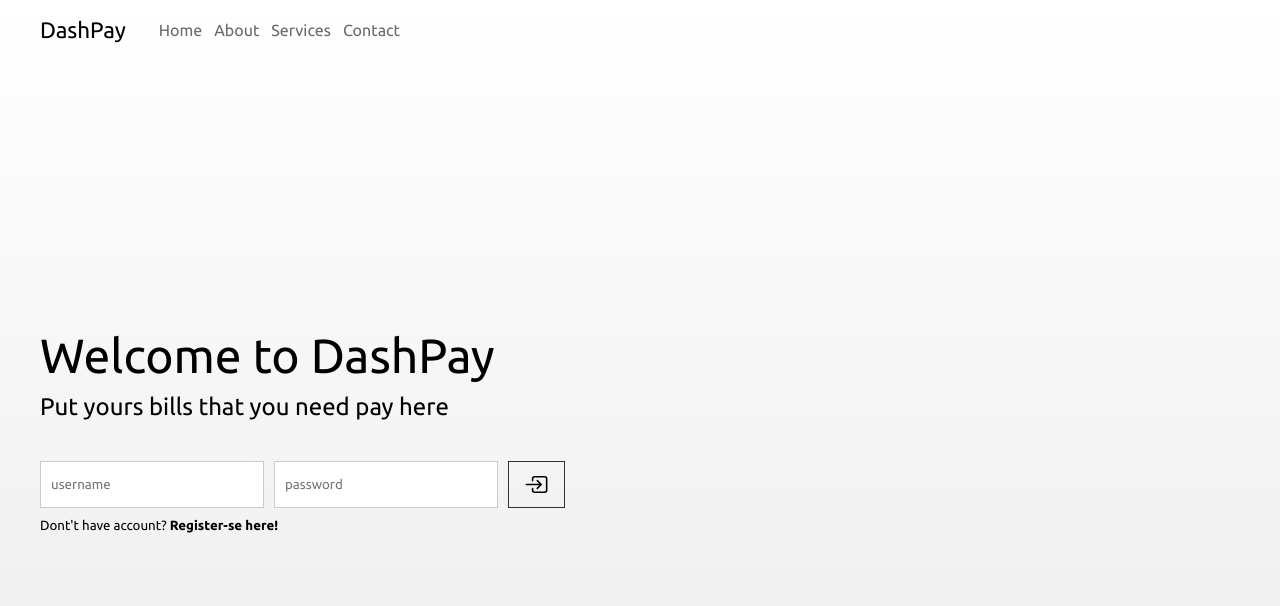
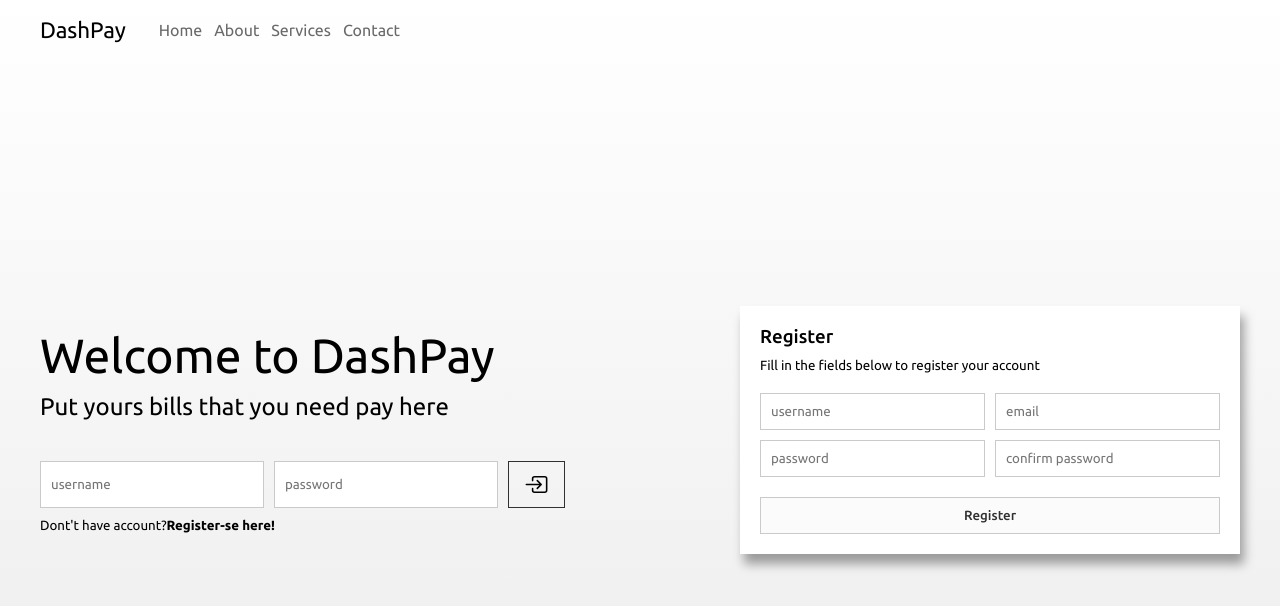
Before and after one commit to leokoby/dash-pay, a React (Vite) app: page / in a window 1280 px wide. Both pictures are taken after a click on the element "Register-se here!". Shown: the top 606 px of the page. Built offline with nearby package versions, Linux system fonts and the light colour scheme.

Commit message:
feature:added register component

```diff
--- /dev/null
+++ b/src/components/Input/Input.tsx
@@ -0,0 +1,32 @@
+import React from "react";
+import styled from "styled-components";
+
+type InputProps = {
+  typeOfInput: string;
+  nameOfInput: string;
+  placeholder: string;
+  onChange?: () => void;
+};
+
+const InputComponent = styled.input`
+  padding: 10px;
+  border: 1px solid var(--color-gray-3);
+`;
+
+export default function Input({
+  typeOfInput,
+  nameOfInput,
+  placeholder,
+  onChange,
+}: InputProps) {
+  return (
+    <React.Fragment>
+      <InputComponent
+        type={typeOfInput}
+        name={nameOfInput}
+        placeholder={placeholder}
+        onChange={() => onChange}
+      />
+    </React.Fragment>
+  );
+}
--- a/src/pages/Home/Home.tsx
+++ b/src/pages/Home/Home.tsx
@@ -1,14 +1,18 @@
 import React from 'react'
 import styled from 'styled-components'
 import {IoEnterOutline} from 'react-icons/io5'
+import Input from '../../components/Input/Input'
+import Register from './Register'
 
 const HomeContainer = styled.div`
   width: 100%;
+  max-width: 1200px;
+  margin: 0 auto;
   height: calc(100vh - 60px);
   display: flex;
   align-items: center;
 
-  div{
+  .content-home{
     width: 100%;
     max-width: 1200px;
     margin: 0 auto;
@@ -31,15 +35,11 @@ const HomeContainer = styled.div`
       }
     }
 
-    div{
+    .inputs-login{
       display: flex;
       flex-direction:row;
+      gap: 10px;
       margin-top: 30px;
-
-      input{
-        padding: 10px;
-        border: 1px solid var(--color-gray-3);
-      }
 
       button{
         padding: 10px 15px;
@@ -61,7 +61,11 @@ const HomeContainer = styled.div`
 
   }
   @media (max-width: 1000px){
-    div{
+    flex-direction: column;
+    justify-content: flex-start;
+    margin-top: 200px;
+    gap: 30px;
+    .content-home{
       h1{
         font-size: 2.2rem;
       }
@@ -70,7 +74,7 @@ const HomeContainer = styled.div`
         font-size: 1.3rem;
       }
 
-      div{
+      .inputs-login{
         flex-direction: column;
         align-items: flex-start;
         justify-content: flex-start;
@@ -80,18 +84,27 @@ const HomeContainer = styled.div`
 `
 
 export default function Home() {
+  const [needRegister, setNeedRegister] = React.useState(false)
+
   return (
+    <React.Fragment>
       <HomeContainer>
-      <div>
+        <div className='content-home'>
           <h1>Welcome to DashPay</h1>
           <h3>Put yours bills that you need pay here</h3>
-        <div>
-          <input type="text" placeholder='username'/>
-          <input type="password" placeholder='password'/>
+          <div className='inputs-login'>
+            <Input typeOfInput='text'  placeholder='username' nameOfInput='username'/>
+            <Input typeOfInput='password'  placeholder='password' nameOfInput='password'/>
             <button><IoEnterOutline size={25} /></button>
           </div>
-        <small>Dont't have account?<strong> Register-se here!</strong></small>
+          <small>Dont't have account?<strong onClick={() => setNeedRegister(!needRegister)}>Register-se here!</strong></small>
         </div>
+      {needRegister ? (
+       <>
+       <Register />
+       </>
+      ) : null}
       </HomeContainer>
+    </React.Fragment>
   )
 }
--- /dev/null
+++ b/src/pages/Home/Register.tsx
@@ -0,0 +1,76 @@
+import React from 'react'
+import Input from '../../components/Input/Input'
+import { styled } from 'styled-components'
+
+const RegisterComponent = styled.div`
+  width: 100%;
+  max-width: 500px;
+  display: flex;
+  flex-direction: column;
+  padding: 20px;
+  background: #fff;
+  animation:show 400ms ease-in-out;
+  box-shadow: 4px 10px 10px rgba(0, 0, 0, 0.36);
+
+  h3{
+    font-weight: 500;
+    margin-bottom: 10px;
+  }
+
+  .gp-inputs{
+    width: 100%;
+    display: grid;
+    grid-template-columns: repeat(2, 1fr);
+    row-gap: 10px;
+    column-gap: 10px;
+    margin: 20px 0;
+  }
+
+  button{
+    padding: 10px 0;
+    background: var(--color-gray-4);
+    color: var(--color-gray-1);
+    border: 1px solid var(--color-gray-3);
+    font-weight: 500;
+    transition: all 200ms ease-in-out;
+    cursor: pointer;
+
+    &:hover{
+      background: var(--color-gray-1);
+      color: var(--color-gray-4);
+      box-shadow: 0px 0px 10px rgba(0,0,0,0.90);
+      border-color: var(--color-gray-1);
+    }
+  }
+
+  @media (max-width: 500px) {
+    .gp-inputs{
+      grid-template-columns: repeat(1,1fr);
+    }
+  }
+
+  @keyframes show {
+    from{
+      opacity: 0;
+      transform: translateY(-100%);
+    }to{
+      opacity: 1;
+    }
+  }
+`
+
+export default function Register() {
+  return (
+    <RegisterComponent>
+      <h3>Register</h3>
+      <small>Fill in the fields below to register your account</small>
+      <div className='gp-inputs'>
+        <Input typeOfInput='text' placeholder='username' nameOfInput='username'/>
+        <Input typeOfInput='text' placeholder='email' nameOfInput='email'/>
+        <Input typeOfInput='password' placeholder='password' nameOfInput='password' />
+        <Input typeOfInput='password' placeholder='confirm password' nameOfInput='confirmPassword' />
+      </div>
+      <button disabled>Register</button>
+    </RegisterComponent>
+  )
+}
```
Also changed, not shown: src/components/Modal/Modal.tsx (+22 -0 lines). Lines whose indentation alone changed are shown as unchanged.
